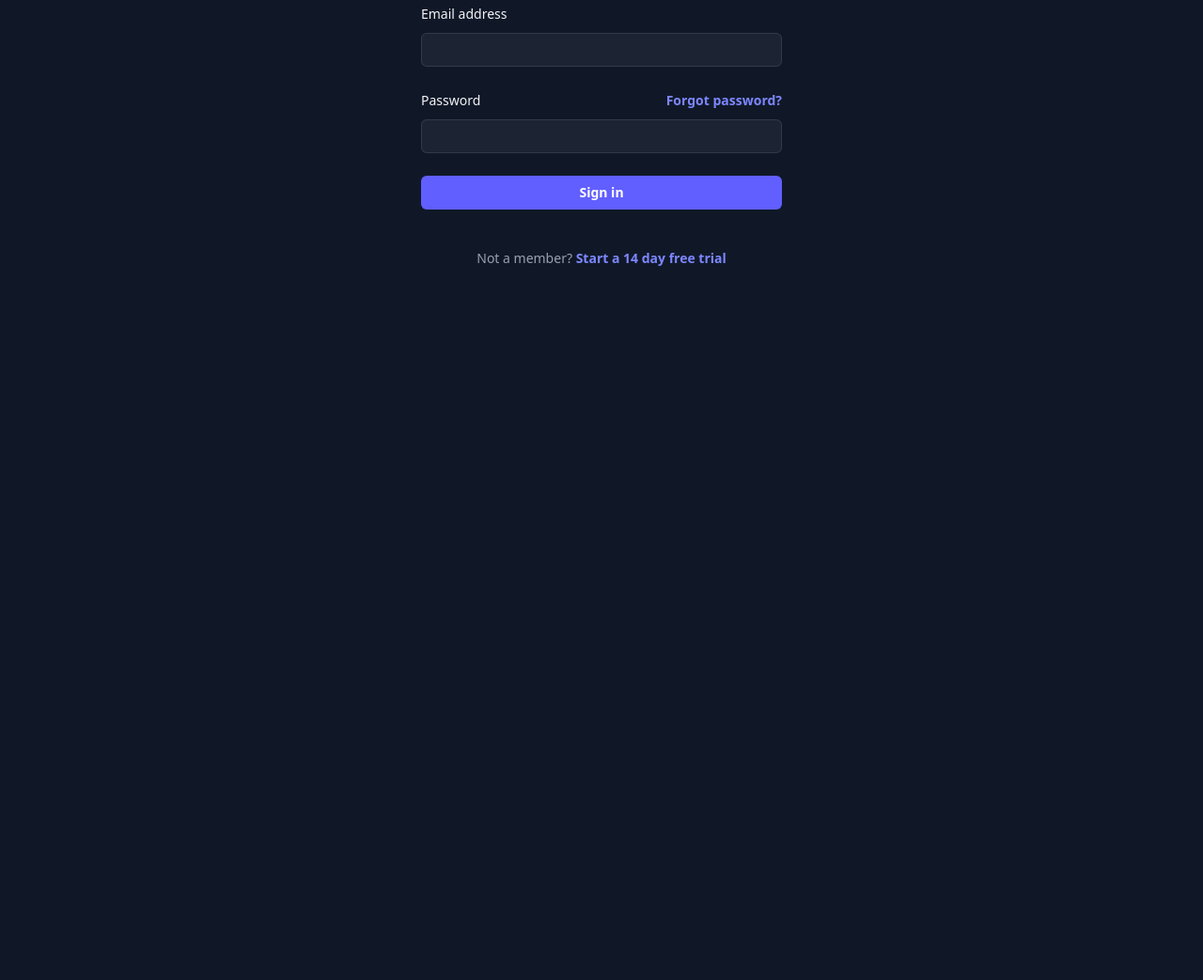
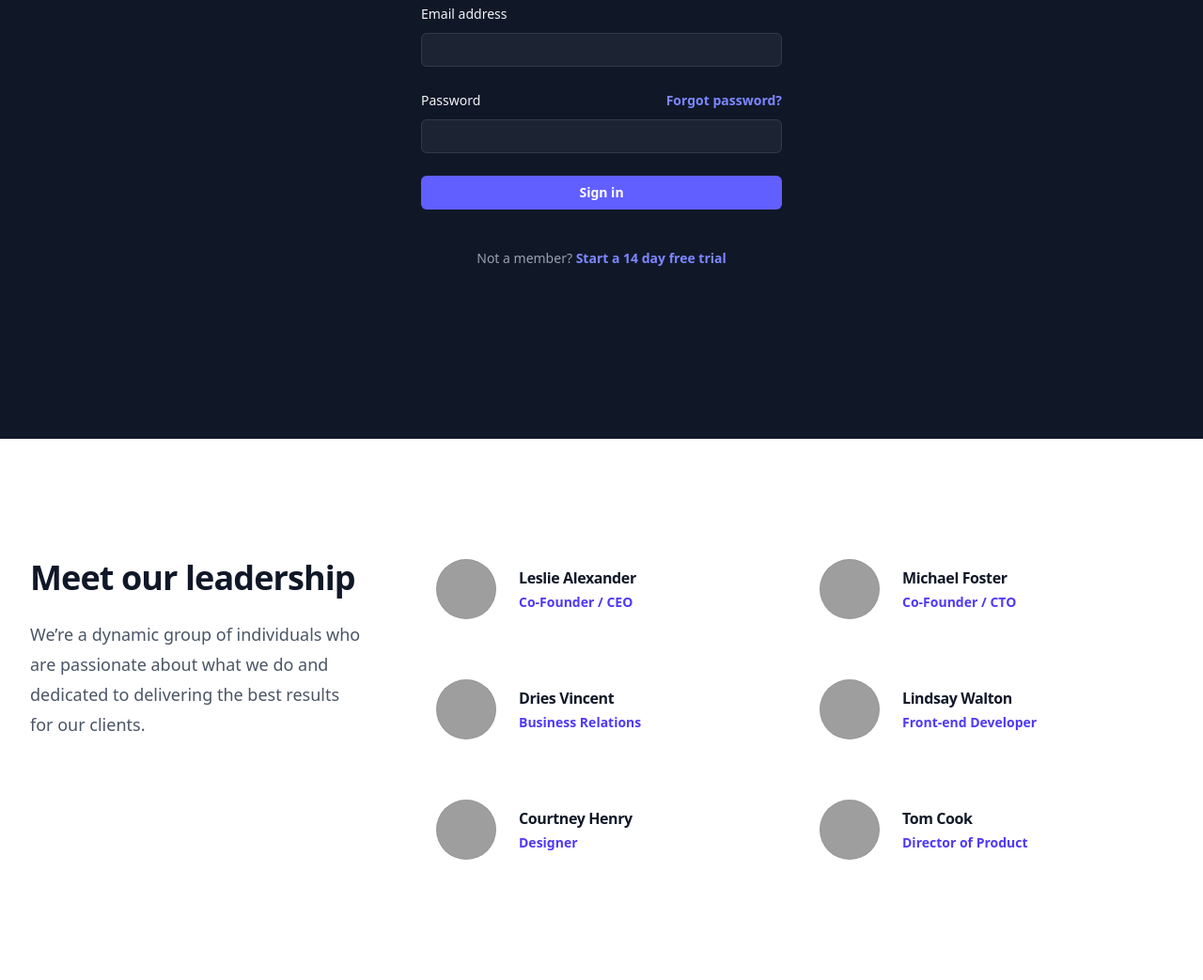
Before and after one commit to vamsee1317/devPro, a plain HTML site: page index.html in a window 1280 px wide. Shown: the part 333-1376 px from the top of the page at 94% size. Before the commit the page ends 800 px from the top, so only its background shows below. Drawn offline with nearby package versions, Linux system fonts and the light colour scheme; grey boxes are pictures that could not be loaded.

Commit message:
Out Team Section added

```diff
--- a/index.html
+++ b/index.html
@@ -57,6 +57,85 @@
 
     <!-- Login code Ends here -->
 
+
+
+    <!-- Our team section starts here -->
+
+    <div class="bg-white py-24 sm:py-32">
+        <div class="mx-auto grid max-w-7xl gap-20 px-6 lg:px-8 xl:grid-cols-3">
+            <div class="max-w-xl">
+                <h2 class="text-3xl font-semibold tracking-tight text-pretty text-gray-900 sm:text-4xl">Meet our
+                    leadership</h2>
+                <p class="mt-6 text-lg/8 text-gray-600">We’re a dynamic group of individuals who are passionate about
+                    what we do and dedicated to delivering the best results for our clients.</p>
+            </div>
+            <ul role="list" class="grid gap-x-8 gap-y-12 sm:grid-cols-2 sm:gap-y-16 xl:col-span-2">
+                <li>
+                    <div class="flex items-center gap-x-6">
+                        <img src="https://images.unsplash.com/photo-1494790108377-be9c29b29330?ixlib=rb-1.2.1&ixid=eyJhcHBfaWQiOjEyMDd9&auto=format&fit=facearea&facepad=2&w=256&h=256&q=80"
+                            alt="" class="size-16 rounded-full outline-1 -outline-offset-1 outline-black/5" />
+                        <div>
+                            <h3 class="text-base/7 font-semibold tracking-tight text-gray-900">Leslie Alexander</h3>
+                            <p class="text-sm/6 font-semibold text-indigo-600">Co-Founder / CEO</p>
+                        </div>
+                    </div>
+                </li>
+                <li>
+                    <div class="flex items-center gap-x-6">
+                        <img src="https://images.unsplash.com/photo-1519244703995-f4e0f30006d5?ixlib=rb-1.2.1&ixid=eyJhcHBfaWQiOjEyMDd9&auto=format&fit=facearea&facepad=2&w=256&h=256&q=80"
+                            alt="" class="size-16 rounded-full outline-1 -outline-offset-1 outline-black/5" />
+                        <div>
+                            <h3 class="text-base/7 font-semibold tracking-tight text-gray-900">Michael Foster</h3>
+                            <p class="text-sm/6 font-semibold text-indigo-600">Co-Founder / CTO</p>
+                        </div>
+                    </div>
+                </li>
+                <li>
+                    <div class="flex items-center gap-x-6">
+                        <img src="https://images.unsplash.com/photo-1506794778202-cad84cf45f1d?ixlib=rb-1.2.1&ixid=eyJhcHBfaWQiOjEyMDd9&auto=format&fit=facearea&facepad=2&w=256&h=256&q=80"
+                            alt="" class="size-16 rounded-full outline-1 -outline-offset-1 outline-black/5" />
+                        <div>
+                            <h3 class="text-base/7 font-semibold tracking-tight text-gray-900">Dries Vincent</h3>
+                            <p class="text-sm/6 font-semibold text-indigo-600">Business Relations</p>
+                        </div>
+                    </div>
+                </li>
+                <li>
+                    <div class="flex items-center gap-x-6">
+                        <img src="https://images.unsplash.com/photo-1517841905240-472988babdf9?ixlib=rb-1.2.1&ixid=eyJhcHBfaWQiOjEyMDd9&auto=format&fit=facearea&facepad=2&w=256&h=256&q=80"
+                            alt="" class="size-16 rounded-full outline-1 -outline-offset-1 outline-black/5" />
+                        <div>
+                            <h3 class="text-base/7 font-semibold tracking-tight text-gray-900">Lindsay Walton</h3>
+                            <p class="text-sm/6 font-semibold text-indigo-600">Front-end Developer</p>
+                        </div>
+                    </div>
+                </li>
+                <li>
+                    <div class="flex items-center gap-x-6">
+                        <img src="https://images.unsplash.com/photo-1438761681033-6461ffad8d80?ixlib=rb-1.2.1&ixid=eyJhcHBfaWQiOjEyMDd9&auto=format&fit=facearea&facepad=2&w=256&h=256&q=80"
+                            alt="" class="size-16 rounded-full outline-1 -outline-offset-1 outline-black/5" />
+                        <div>
+                            <h3 class="text-base/7 font-semibold tracking-tight text-gray-900">Courtney Henry</h3>
+                            <p class="text-sm/6 font-semibold text-indigo-600">Designer</p>
+                        </div>
+                    </div>
+                </li>
+                <li>
+                    <div class="flex items-center gap-x-6">
+                        <img src="https://images.unsplash.com/photo-1472099645785-5658abf4ff4e?ixlib=rb-1.2.1&ixid=eyJhcHBfaWQiOjEyMDd9&auto=format&fit=facearea&facepad=2&w=256&h=256&q=80"
+                            alt="" class="size-16 rounded-full outline-1 -outline-offset-1 outline-black/5" />
+                        <div>
+                            <h3 class="text-base/7 font-semibold tracking-tight text-gray-900">Tom Cook</h3>
+                            <p class="text-sm/6 font-semibold text-indigo-600">Director of Product</p>
+                        </div>
+                    </div>
+                </li>
+            </ul>
+        </div>
+    </div>
+
+
+    <!-- Our team section ends here -->
 </body>
 
 </html>
```
